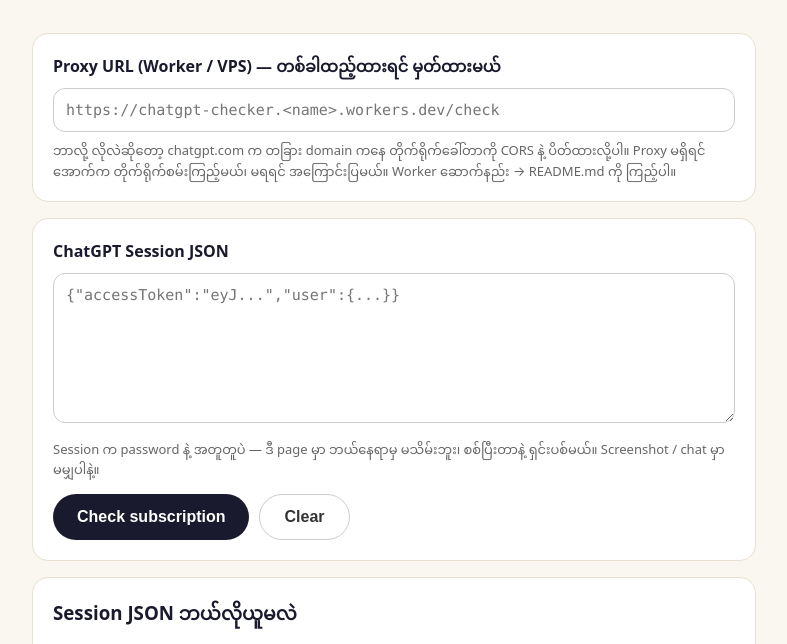
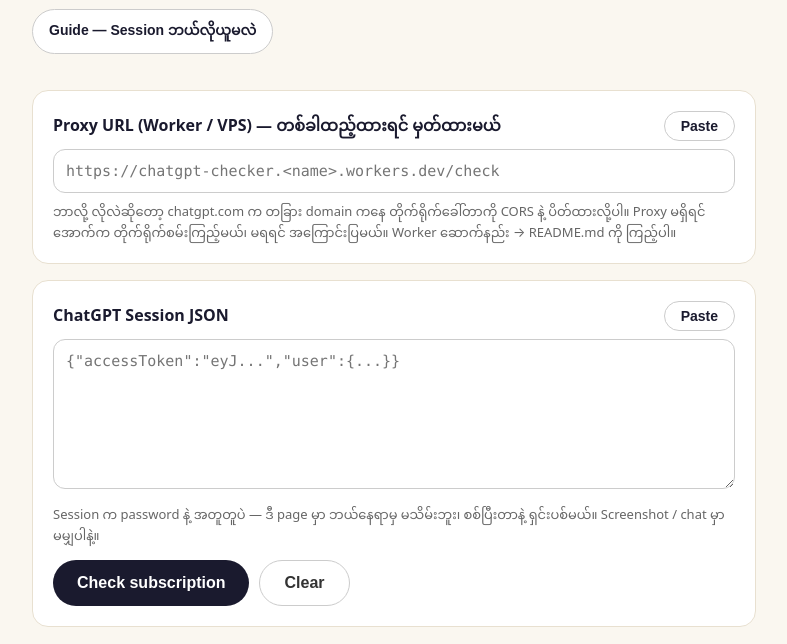
Before and after one commit to aungshin-gif/chatgpt-subscription-checker, a plain HTML site: page index.html in a window 1280 px wide. Shown: the part 102-746 px from the top of the page, without its empty margins (246-1033 px from the left). Drawn offline with Linux system fonts and the light colour scheme.

Commit message:
UI: Paste buttons for Session + Proxy URL, Guide toggle button

```diff
--- a/index.html
+++ b/index.html
@@ -17,6 +17,11 @@
   textarea{min-height:150px;resize:vertical}
   .hint{font-size:13px;color:#666;margin:8px 0 0}
   .row{display:flex;gap:10px;flex-wrap:wrap;margin-top:14px}
+  .label-row{display:flex;justify-content:space-between;align-items:center;gap:8px;margin-bottom:8px}
+  .label-row label{margin:0}
+  .mini-btn{border:1px solid #ccc;background:#fff;border-radius:999px;padding:6px 16px;font-size:14px;font-weight:700;cursor:pointer;color:#1a1a2e}
+  .mini-btn:active{background:#f1f3f4}
+  .topbar{display:flex;gap:8px;flex-wrap:wrap;margin-top:12px}
   button{border:0;border-radius:999px;padding:13px 24px;font-size:16px;font-weight:700;cursor:pointer}
   button.primary{background:#1a1a2e;color:#fff}
   button.ghost{background:#fff;border:1px solid #ccc;color:#333}
@@ -40,18 +45,20 @@
 <header>
   <h1>ChatGPT Subscription Checker</h1>
   <p class="sub">Session JSON paste လုပ် → Plus / Pro / Free, သက်တမ်းကုန်ရက်, auto-renewal စစ်မယ်။</p>
+  <div class="topbar"><button class="mini-btn" id="guideBtn" onclick="toggleGuide()">Guide — Session ဘယ်လိုယူမလဲ</button></div>
 </header>
 <main>
   <div class="card">
-    <label for="proxy">Proxy URL (Worker / VPS) — တစ်ခါထည့်ထားရင် မှတ်ထားမယ်</label>
+    <div class="label-row"><label for="proxy">Proxy URL (Worker / VPS) — တစ်ခါထည့်ထားရင် မှတ်ထားမယ်</label><button class="mini-btn" type="button" onclick="pasteInto('proxy')">Paste</button></div>
     <input id="proxy" type="url" placeholder="https://chatgpt-checker.<name>.workers.dev/check">
     <p class="hint">ဘာလို့ လိုလဲဆိုတော့ chatgpt.com က တခြား domain ကနေ တိုက်ရိုက်ခေါ်တာကို CORS နဲ့ ပိတ်ထားလို့ပါ။ Proxy မရှိရင် အောက်က တိုက်ရိုက်စမ်းကြည့်မယ်၊ မရရင် အကြောင်းပြမယ်။ Worker ဆောက်နည်း → README.md ကို ကြည့်ပါ။</p>
   </div>
 
   <div class="card">
-    <label for="session">ChatGPT Session JSON</label>
+    <div class="label-row"><label for="session">ChatGPT Session JSON</label><button class="mini-btn" type="button" onclick="pasteInto('session')">Paste</button></div>
     <textarea id="session" placeholder='{"accessToken":"eyJ...","user":{...}}' spellcheck="false"></textarea>
     <p class="hint">Session က password နဲ့ အတူတူပဲ — ဒီ page မှာ ဘယ်နေရာမှ မသိမ်းဘူး၊ စစ်ပြီးတာနဲ့ ရှင်းပစ်မယ်။ Screenshot / chat မှာ မမျှပါနဲ့။</p>
+    <p class="hint" id="pasteHint"></p>
     <div class="row">
       <button class="primary" id="checkBtn" onclick="checkSub()">Check subscription</button>
       <button class="ghost" onclick="clearAll()">Clear</button>
@@ -80,8 +87,8 @@
     </table>
   </div>
 
-  <div class="card">
-    <h3 style="margin-top:0">Session JSON ဘယ်လိုယူမလဲ</h3>
+  <div class="card" id="guideCard" style="display:none">
+    <div class="label-row"><h3 style="margin:0">Session JSON ဘယ်လိုယူမလဲ</h3><button class="mini-btn" type="button" onclick="toggleGuide()">Hide</button></div>
     <ol>
       <li>ChatGPT login ဝင်ထားတဲ့ browser မှာ <code>chatgpt.com/api/auth/session</code> ကို ဖွင့်ပါ။</li>
       <li>ပေါ်လာတဲ့ JSON အကုန်ကို Select All → Copy လုပ်ပါ (အစ <code>{</code> ကနေ အဆုံး <code>}</code> အထိ)။</li>
@@ -99,7 +106,29 @@ proxyInput.addEventListener('change', () => localStorage.setItem('cg_proxy_url',
 
 function showError(msg){ const e=document.getElementById('error'); e.style.display='block'; e.textContent=msg; document.getElementById('result').style.display='none'; }
 function clearError(){ document.getElementById('error').style.display='none'; }
-function clearAll(){ document.getElementById('session').value=''; clearError(); document.getElementById('result').style.display='none'; }
+function clearAll(){ document.getElementById('session').value=''; clearError(); document.getElementById('result').style.display='none'; const h=document.getElementById('pasteHint'); if(h) h.textContent=''; }
+function toggleGuide(){
+  const g=document.getElementById('guideCard'); if(!g) return;
+  const hidden = getComputedStyle(g).display==='none';
+  g.style.display = hidden ? 'block' : 'none';
+  const b=document.getElementById('guideBtn'); if(b) b.textContent = hidden ? 'Hide Guide' : 'Guide — Session ဘယ်လိုယူမလဲ';
+  if(hidden) g.scrollIntoView({behavior:'smooth', block:'start'});
+}
+async function pasteInto(id){
+  const el=document.getElementById(id); const hint=document.getElementById('pasteHint');
+  const say=(m)=>{ if(hint) hint.textContent=m; };
+  try{
+    if(!navigator.clipboard || !navigator.clipboard.readText) throw new Error('clipboard unavailable');
+    const t=await navigator.clipboard.readText();
+    if(!t){ say('Clipboard မှာ ဘာမှ မရှိဘူး — အရင် Copy လုပ်ပါ။'); return; }
+    el.value=t;
+    if(id==='proxy') localStorage.setItem('cg_proxy_url', t.trim());
+    el.focus();
+    say('Paste လုပ်ပြီးပြီ ✓');
+  }catch(e){
+    say('Browser က Clipboard ဖွင့်ခွင့် မပေးဘူး — အကွက်ကို နှိပ်ပြီး ကိုယ်တိုင် Paste လုပ်ပါ (long-press → Paste)။');
+  }
+}
 function fmtDate(s){ if(!s) return '—'; const d=new Date(s); return isNaN(d) ? s : d.toLocaleString('en-GB',{year:'numeric',month:'2-digit',day:'2-digit',hour:'2-digit',minute:'2-digit',second:'2-digit',hour12:false}).replace(',',''); }
 function planLabel(t, sub){
   const map={plus:'ChatGPT Plus',pro:'ChatGPT Pro',team:'ChatGPT Team',free:'Free'};
```
